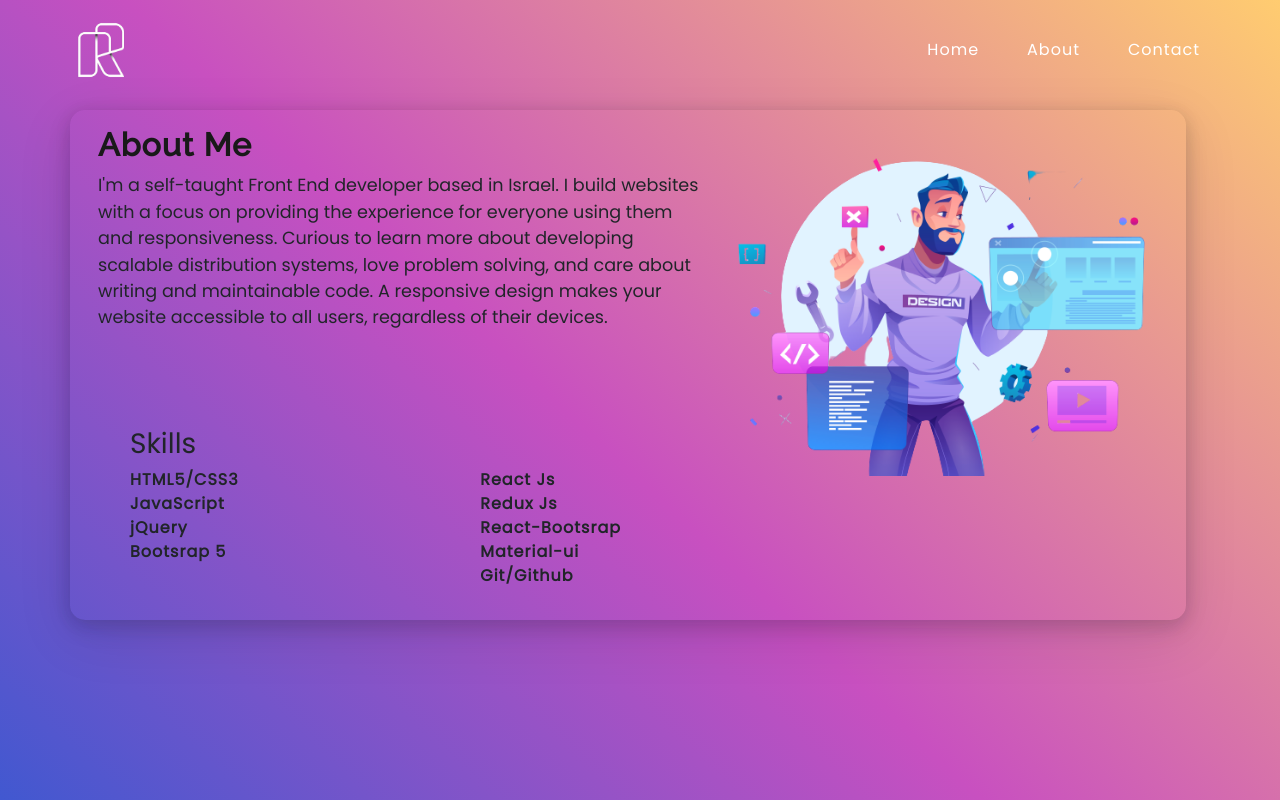
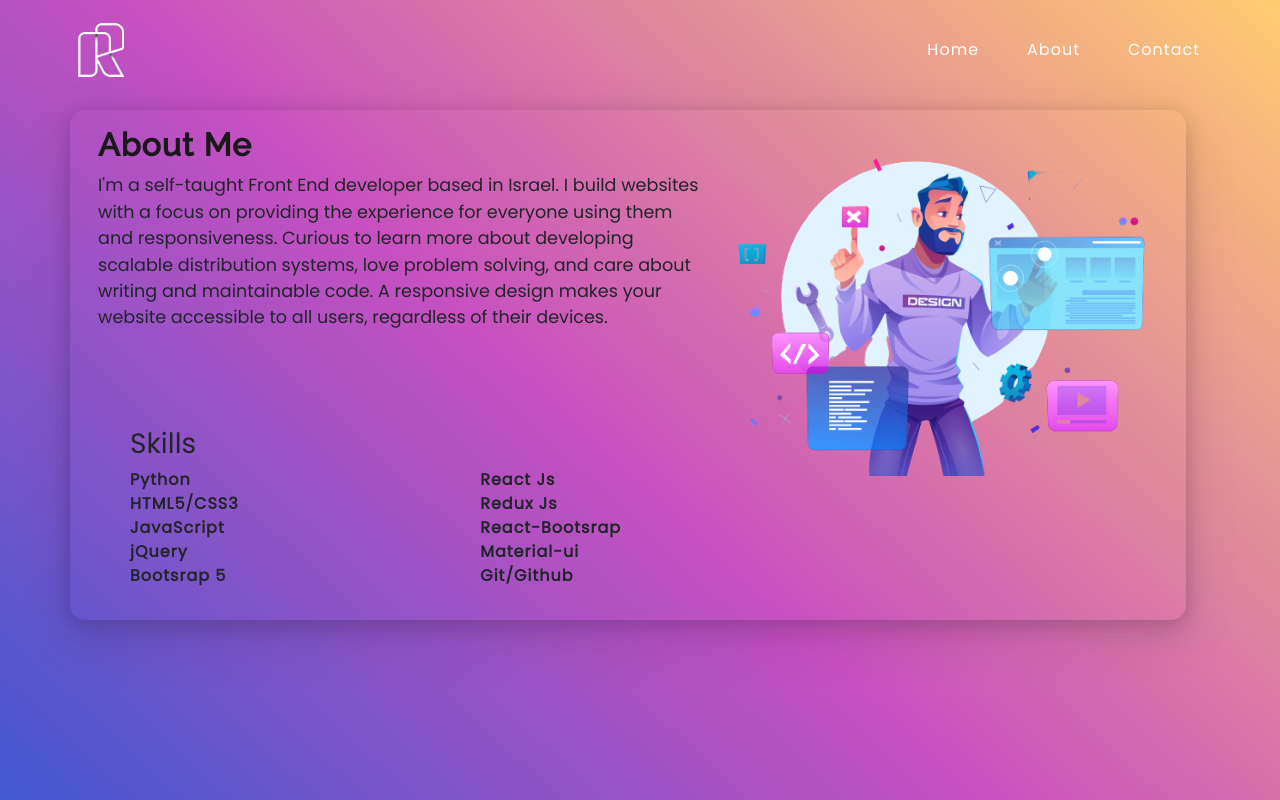
Before and after one commit to MichaelSchetzer/Netf, a React (Create React App) app: page /about in a window 1280 px wide. Built offline with nearby package versions, Linux system fonts and the light colour scheme.

Commit message:
you can type any message you want here7

```diff
--- a/src/components/Aboutpage/Aboutpage.js
+++ b/src/components/Aboutpage/Aboutpage.js
@@ -16,6 +16,7 @@ function Aboutpage() {
                                 <Row>
                                     <h3>Skills</h3>
                                     <Col md={7}>
+                                        <li>Python</li>
                                         <li>HTML5/CSS3</li>
                                         <li>JavaScript</li>
                                         <li>jQuery</li>
```
